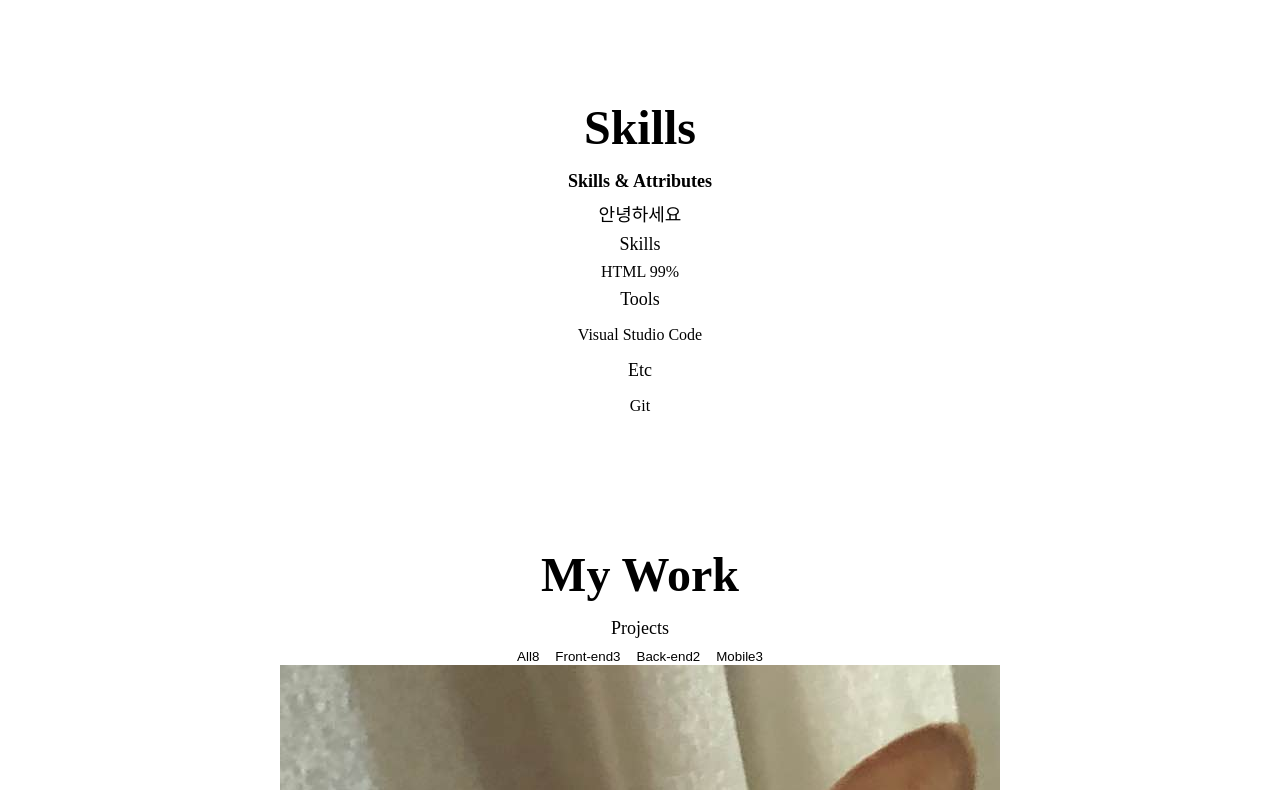
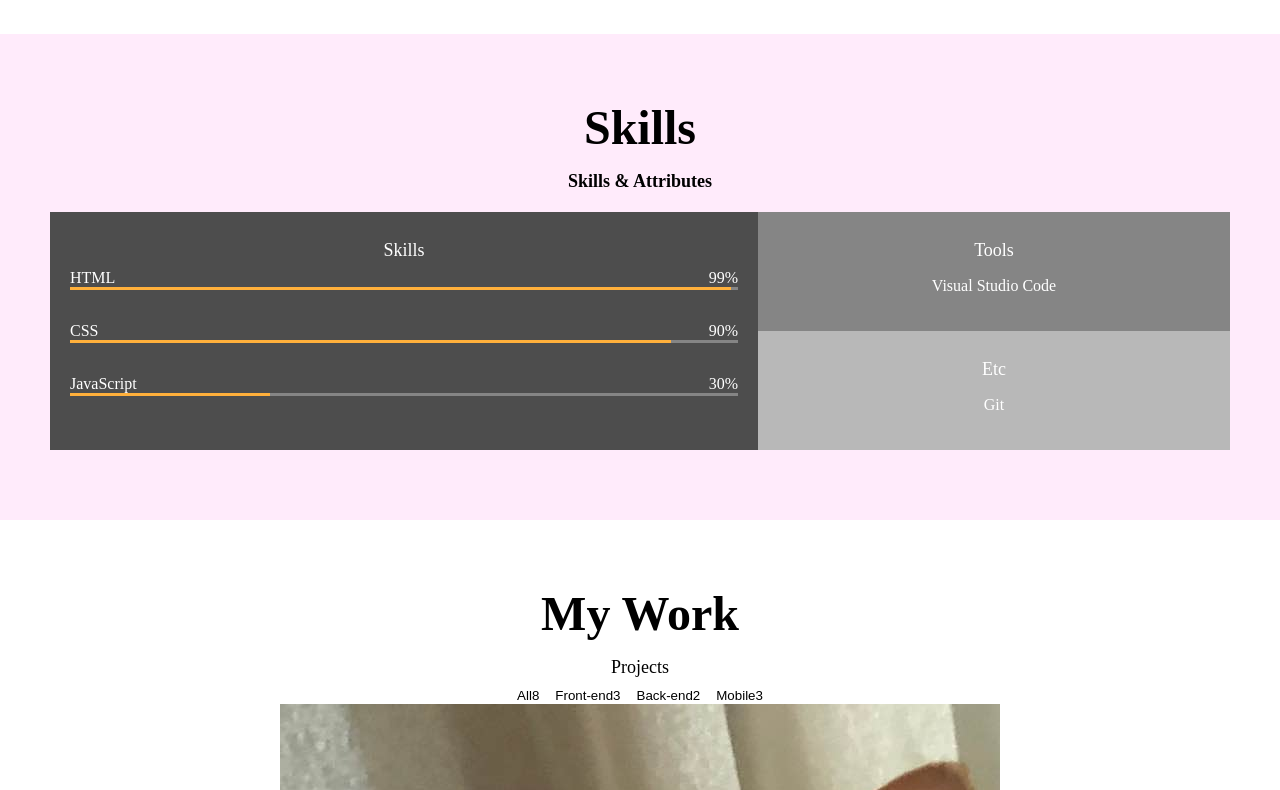
Before and after one commit to JangYeonWoo/portfolio, a plain HTML site: page index.html in a window 1280 px wide. Shown: the part 1349-2139 px from the top of the page. Drawn offline with Linux system fonts and the light colour scheme.

Commit message:
CSS:Skills

```diff
--- a/index.html
+++ b/index.html
@@ -47,7 +47,7 @@
   </section>
 
   <!-- About -->
-  <section id="about" class="section">
+  <section id="about" class="section section__container">
     <h1>About me</h1>
     <p>Hi. I'm Yeonu</p>
     <div class="about__majors">
@@ -90,21 +90,41 @@
 
   <!-- Skills -->
   <section id="skills" class="section">
-    <h1>Skills</h1>
+    <div class="section__container">
+      <h1>Skills</h1>
     <h2>Skills & Attributes</h2>
     <p>
-      안녕하세요
+
     </p>
     <div class="skillset">
       <div class="skillset__left">
         <h3 class="skillset__title">Skills</h3>
         <div class="skill">
-          <div class="skill__description"></div>
+          <div class="skill__description">
           <span>HTML</span>
           <span>99%</span>
         </div>
         <div class="skill__bar">
-          <div class="skill__value"></div>
+          <div class="skill__value" style="width:99%"></div>
+        </div>
+        </div>
+        <div class="skill">
+          <div class="skill__description">
+          <span>CSS</span>
+          <span>90%</span>
+        </div>
+        <div class="skill__bar">
+          <div class="skill__value" style="width:90%"></div>
+        </div>
+        </div>
+        <div class="skill">
+          <div class="skill__description">
+          <span>JavaScript</span>
+          <span>30%</span>
+        </div>
+        <div class="skill__bar">
+          <div class="skill__value" style="width:30%"></div>
+        </div>
         </div>
       </div>
       <div class="skillset__right">
@@ -121,6 +141,7 @@
           </ul>
         </div>
       </div>
+    </div>
     </div>
   </section>
 
--- a/style.css
+++ b/style.css
@@ -7,13 +7,13 @@
   --color-skyblue: #83d0f7;
   --color-dark-blue: ;
   --color-blak: #000000;
-  --color-dark-grey: ;
-  --color-grey: ;
-  --color-light-grey: ;
+  --color-dark-grey: #4d4d4d;
+  --color-grey: #858585;
+  --color-light-grey: #b8b8b8;
   --color-blue: #0d94db;
   --color-yellow: ;
-  --color-orange: ;
-  --color-pink: ;
+  --color-orange: #ffb03b;
+  --color-pink: #ffebfb;
 
   /* Font Size */
   --font-large: 48px;
@@ -158,6 +158,10 @@ p{
 .section {
   text-align: center;
   padding: 50px;
+  margin: auto;
+}
+
+.section__container {
   max-width: 1200px;
   margin: auto;
 }
@@ -219,3 +223,59 @@ p{
 .job__period {
   font-size: var(--font-micro);
 }
+
+/* Skill */
+
+#skills {
+  background-color: var(--color-pink);
+}
+
+.skill {
+  margin-bottom: 32px;
+}
+
+.skillset {
+  display: flex;
+  color: var(--color-white);
+  margin: 20px 0;
+  background-color: var(--color-light-grey);
+}
+
+.skill__description {
+  display: flex;
+  justify-content: space-between;
+}
+
+.skill__bar {
+  width: 100%;
+  height: 3px;
+  background-color: var(--color-grey);
+}
+
+.skill__value {
+  width: 100%;
+  height: 3px;
+  background-color: var(--color-orange);
+}
+
+.skillset__left {
+  flex-basis: 60%;
+  padding: 20px 20px;
+  background-color: var(--color-dark-grey);
+}
+
+.skillset__title {
+  color: var(--color-white);
+}
+
+.skillset__right {
+  flex-basis: 40%;
+}
+
+.tools {
+  background-color: var(--color-grey);
+}
+
+.tools, .etc {
+  padding: 20px;
+}
```
